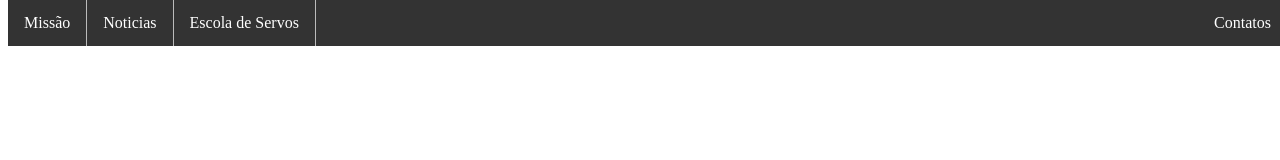
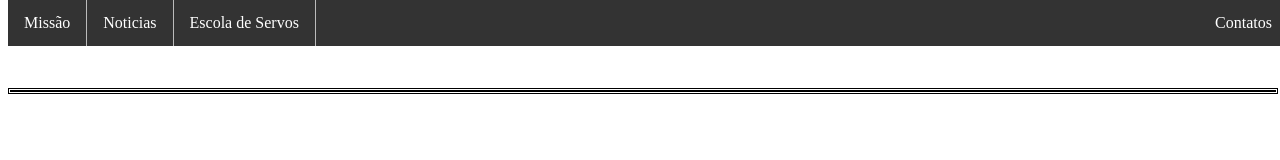
Before and after one commit to deolivch/JS, a plain HTML site: page index.html in a window 1280 px wide. Drawn offline with Linux system fonts and the light colour scheme.

Commit message:
Add files via upload

```diff
--- a/CSS/index.css
+++ b/CSS/index.css
@@ -8,7 +8,16 @@ ul {
     top: 0;
     width: 100%;
 }
+Div.carregar_paginas{
+	position: relative;
+	border-style: double;
+	position: relative;
+	top: 80px;
+	right: 0px;
+	width: 100%;
+	height: 100%;
 
+}
 li {
     float: left;
 	border-right: 1px solid #bbb;
--- /dev/null
+++ b/JS/index.js
@@ -0,0 +1 @@
+document.getElementById('mostrar_paginas').innerHTML = Date()
--- a/index.html
+++ b/index.html
@@ -6,6 +6,7 @@
 		<meta charset="UTF-8">
 		<link rel="stylesheet" type="text/css" href="CSS/index.css">
 		<meta name="viewport" content="width=device-width, initial-scale=1.0">
+		<script type="text/javascript" src="js\index.js"></script>
 
 	</head>
 	<body>
@@ -15,11 +16,12 @@
 			<li><a href="Noticias.html">Noticias</a></li>
 			<li><a href="EscolaDeServos.html">Escola de Servos</a></li>
 			<li  class="right" ><a href="Contatos.html">Contatos</a></li>
+		</ul>
 
-			<div class="carregar_paginas">
+		<div class="carregar_paginas">
 
-			</div>
-		</ul>
+
+		</div>
 
 	</body>
 </html>
```
